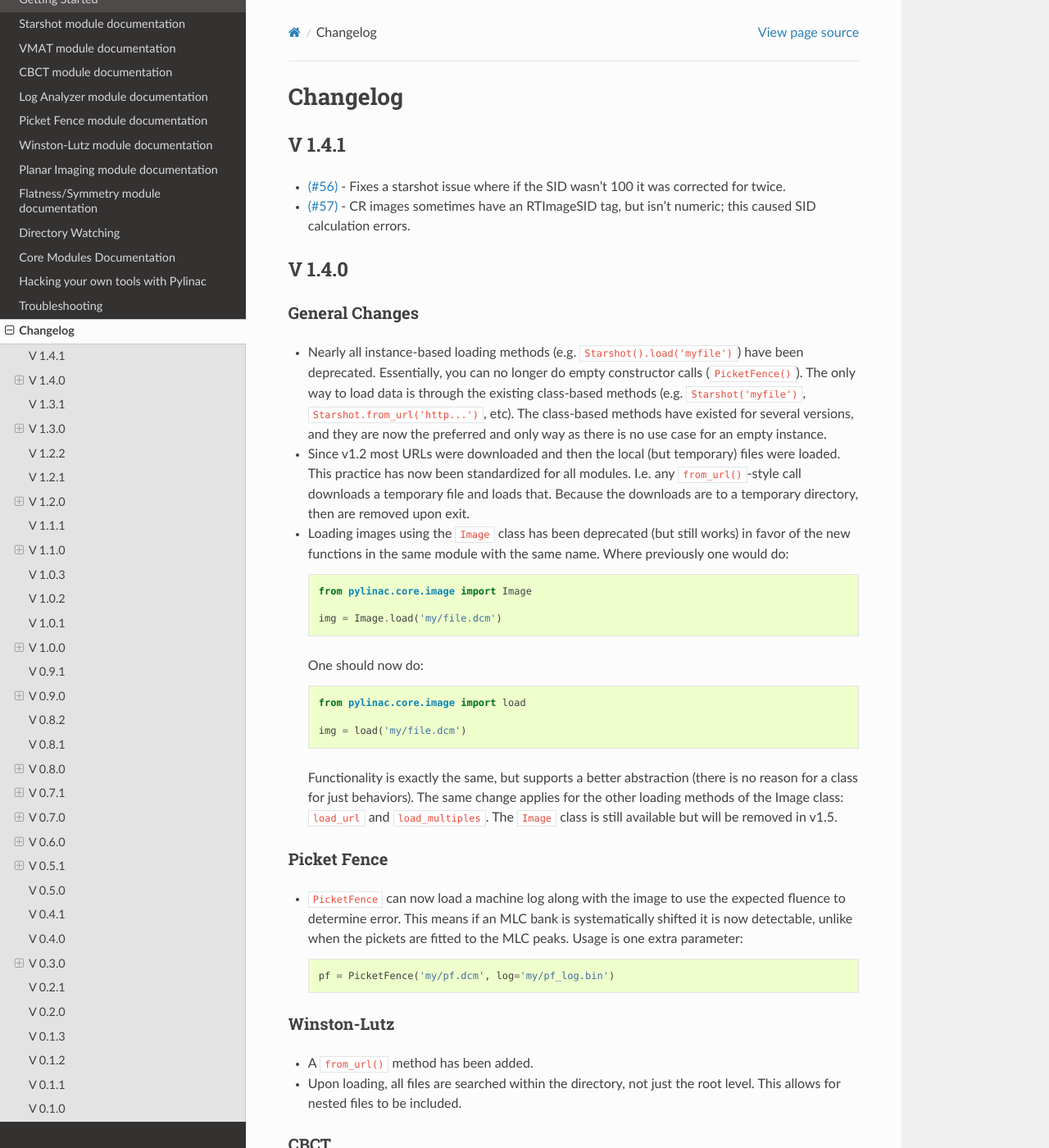
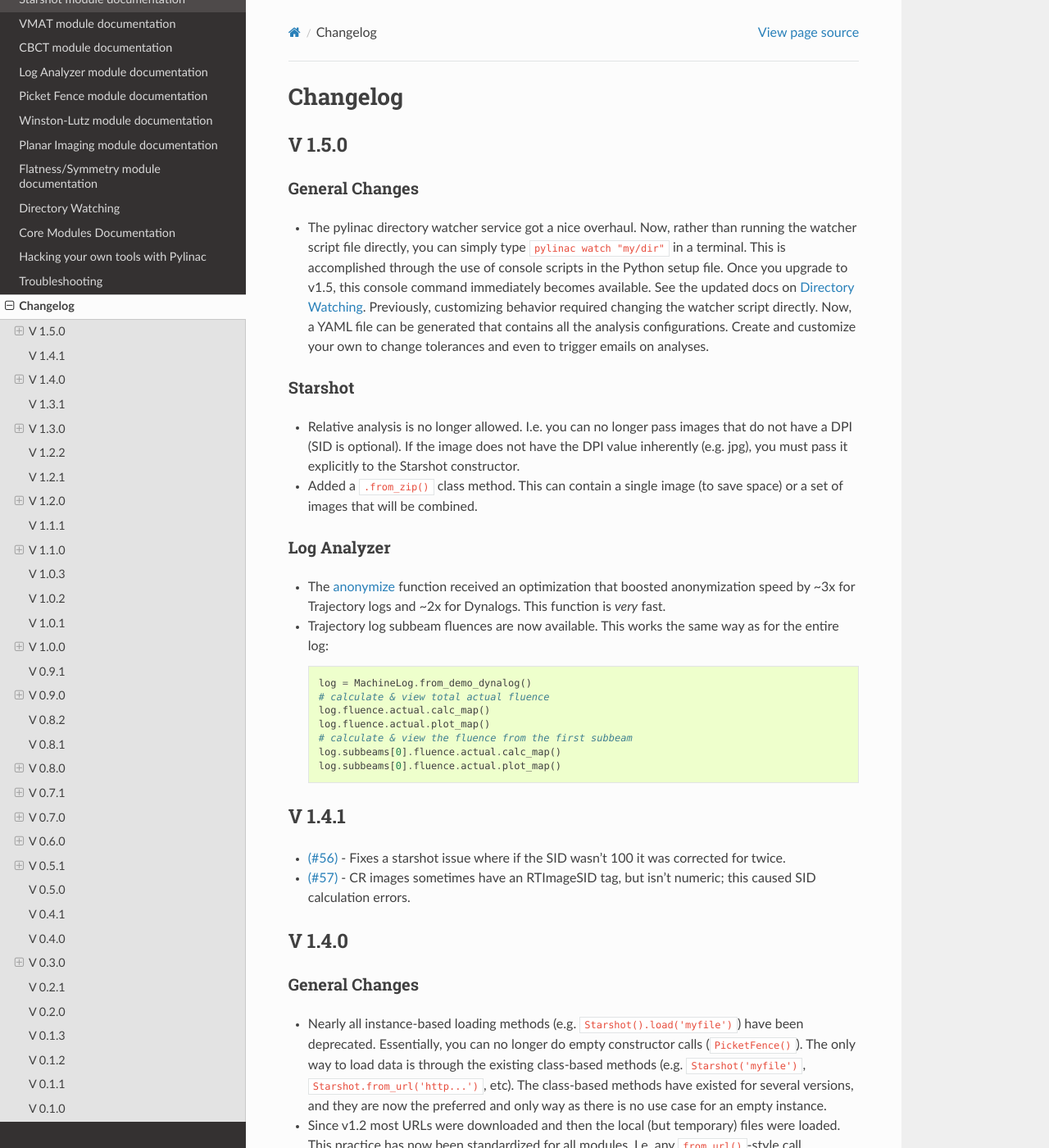
Before and after one commit to jrkerns/pylinac, a Sphinx documentation site: the page built from docs/source/changelog.rst, in a window 1280 px wide and 1400 px high. Shown: the whole window at 82% size. Built offline with Sphinx 7.4.7 and the Read the Docs theme 2.0.0, drawn with Linux system fonts in a browser that asks for light colours.

Commit message:
try using matplotlib directives w/RTD and sphinx 1.3

```diff
--- a/docs/source/changelog.rst
+++ b/docs/source/changelog.rst
@@ -2,6 +2,40 @@
 =========
 Changelog
 =========
+
+V 1.5.0
+-------
+
+General Changes
+^^^^^^^^^^^^^^^
+
+* The pylinac directory watcher service got a nice overhaul. Now, rather than running the watcher script file directly, you
+  can simply type ``pylinac watch "my/dir"`` in a terminal. This is accomplished through the use of console scripts in the Python setup file.
+  Once you upgrade to v1.5, this console command immediately becomes available. See the updated docs on `Directory Watching <http://pylinac.readthedocs.org/en/latest/watcher.html>`_.
+  Previously, customizing behavior required changing the watcher script directly. Now, a YAML file can be generated that contains all the
+  analysis configurations. Create and customize your own to change tolerances and even to trigger emails on analyses.
+
+Starshot
+^^^^^^^^
+
+* Relative analysis is no longer allowed. I.e. you can no longer pass images that do not have a DPI (SID is optional). If the image does not
+  have the DPI value inherently (e.g. jpg), you must pass it explicitly to the Starshot constructor.
+* Added a ``.from_zip()`` class method. This can contain a single image (to save space) or a set of images that will be combined.
+
+Log Analyzer
+^^^^^^^^^^^^
+
+* The `anonymize <http://pylinac.readthedocs.org/en/stable/log_analyzer.html#pylinac.log_analyzer.anonymize>`_ function received
+  an optimization that boosted anonymization speed by ~3x for Trajectory logs and ~2x for Dynalogs. This function is *very* fast.
+* Trajectory log subbeam fluences are now available. This works the same way as for the entire log::
+
+    log = MachineLog.from_demo_dynalog()
+    # calculate & view total actual fluence
+    log.fluence.actual.calc_map()
+    log.fluence.actual.plot_map()
+    # calculate & view the fluence from the first subbeam
+    log.subbeams[0].fluence.actual.calc_map()
+    log.subbeams[0].fluence.actual.plot_map()
 
 V 1.4.1
 -------
--- a/docs/source/conf.py
+++ b/docs/source/conf.py
@@ -36,20 +36,20 @@
     'sphinx.ext.viewcode',
     'sphinx.ext.mathjax',
     'sphinx.ext.napoleon',
-    # 'matplotlib.sphinxext.plot_directive',
+    'matplotlib.sphinxext.plot_directive',
     # 'sphinxcontrib.napoleon'
 ]
 
-autodoc_mock_imports = ['numpy', 'dicom', 'dicom.errors', 'scipy',
-                        'Pillow', 'PIL', 'pandas',
-                        'tkinter', 'tkinter.filedialog',
-                        'scipy.ndimage.filters', 'scipy.ndimage', 'scipy.ndimage.measurements', 'scipy.optimize',
-                        'scipy.misc',
-                        'scipy.interpolate',
-                        'skimage',
-                        'matplotlib', 'matplotlib.pyplot', 'matplotlib.cm', 'matplotlib.patches', 'mpl_toolkits.axes_grid1',
-                        'watchdog', 'watchdog.observers', 'watchdog.events']
-
+# autodoc_mock_imports = ['numpy', 'dicom', 'dicom.errors', 'scipy',
+#                         'Pillow', 'PIL', 'pandas',
+#                         'tkinter', 'tkinter.filedialog',
+#                         'scipy.ndimage.filters', 'scipy.ndimage', 'scipy.ndimage.measurements', 'scipy.optimize',
+#                         'scipy.misc',
+#                         'scipy.interpolate',
+#                         'skimage',
+#                         'mpl_toolkits.axes_grid1',
+#                         'watchdog', 'watchdog.observers', 'watchdog.events']
+# 'matplotlib', 'matplotlib.pyplot', 'matplotlib.cm', 'matplotlib.patches',
 autoclass_content = 'both'
 autodoc_default_flags = ['show-inheritance', 'members'
                          ]  # See: http://sphinx-doc.org/latest/ext/autodoc.html#confval-autodoc_default_flags
--- a/docs/source/starshot_docs.rst
+++ b/docs/source/starshot_docs.rst
@@ -157,5 +157,3 @@
 .. autoclass:: pylinac.starshot.Wobble
 
 .. autoclass:: pylinac.starshot.LineManager
-
-.. autoclass:: pylinac.starshot.Tolerance
--- a/docs/source/vmat_docs.rst
+++ b/docs/source/vmat_docs.rst
@@ -148,8 +148,8 @@
 The VMAT analysis algorithm is based on the Varian RapidArc QA Test Procedures for C-Series and Truebeam. Two tests
 (besides Picket Fence, which has its own module) are specified. Each test takes 10x0.5cm samples, each corresponding to
 a distinct section of radiation. A corrected reading of each segment is made, defined as:
-:math:`R_{corr}(x) = \frac{R_{DRGS}(x)}{R_{open}(x)} * 100`. The reading deviation of each segment is calculated as:
-:math:`R_{deviation}(x) = \frac{R_{corr}(x)}{R_{corr}} * 100 - 100`, where :math:`R_{corr}` is the average of all segments.
+:math:`M_{corr}(x) = \frac{M_{DRGS}(x)}{M_{open}(x)} * 100`. The reading deviation of each segment is calculated as:
+:math:`M_{deviation}(x) = \frac{M_{corr}(x)}{M_{corr}} * 100 - 100`, where :math:`M_{corr}` is the average of all segments.
 
 The algorithm works like such:
 
@@ -181,7 +181,7 @@
 * **Calculate sample boundaries** -- Segment positions are always the same and are determined by offsets from the center pixel given by Varian.
   These values are then scaled with the image scaling factor determined above.
 * **Calculate the corrected reading** -- For each segment, the mean pixel value is determined for both the open and DMLC image.
-  These values are used to determine the corrected reading: :math:`R_{corr}`.
+  These values are used to determine the corrected reading: :math:`M_{corr}`.
 * **Calculate sample and segment ratios** -- Once the images are normalized to themselves, the sample values of the DMLC
   field are divided by their corresponding open field values.
 * **Calculate segment deviations** -- Segment deviation is then calculated once all the corrected readings are determined.
```
Also changed, not shown: docs/source/log_analyzer.rst (+23 -3 lines).
